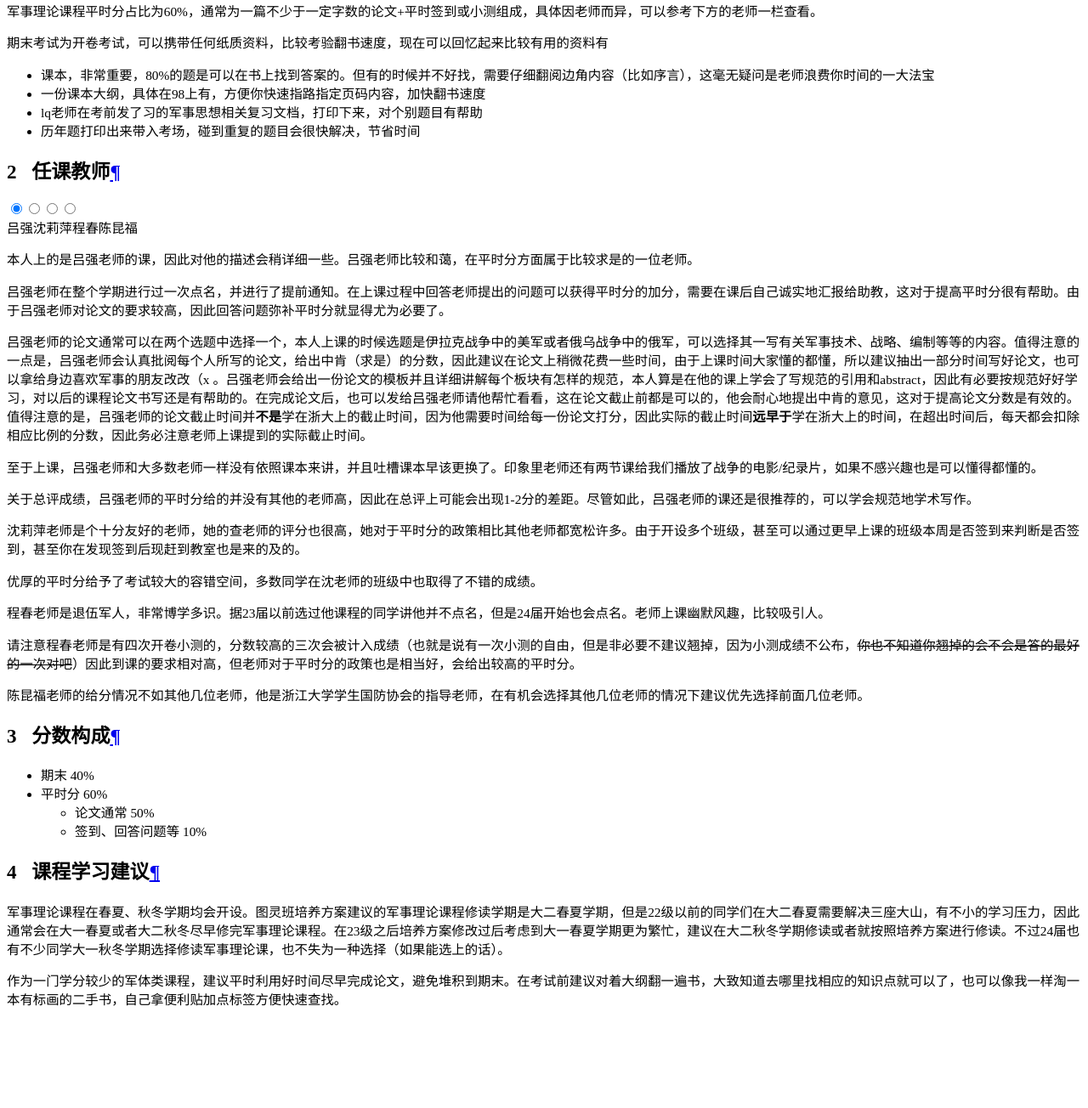
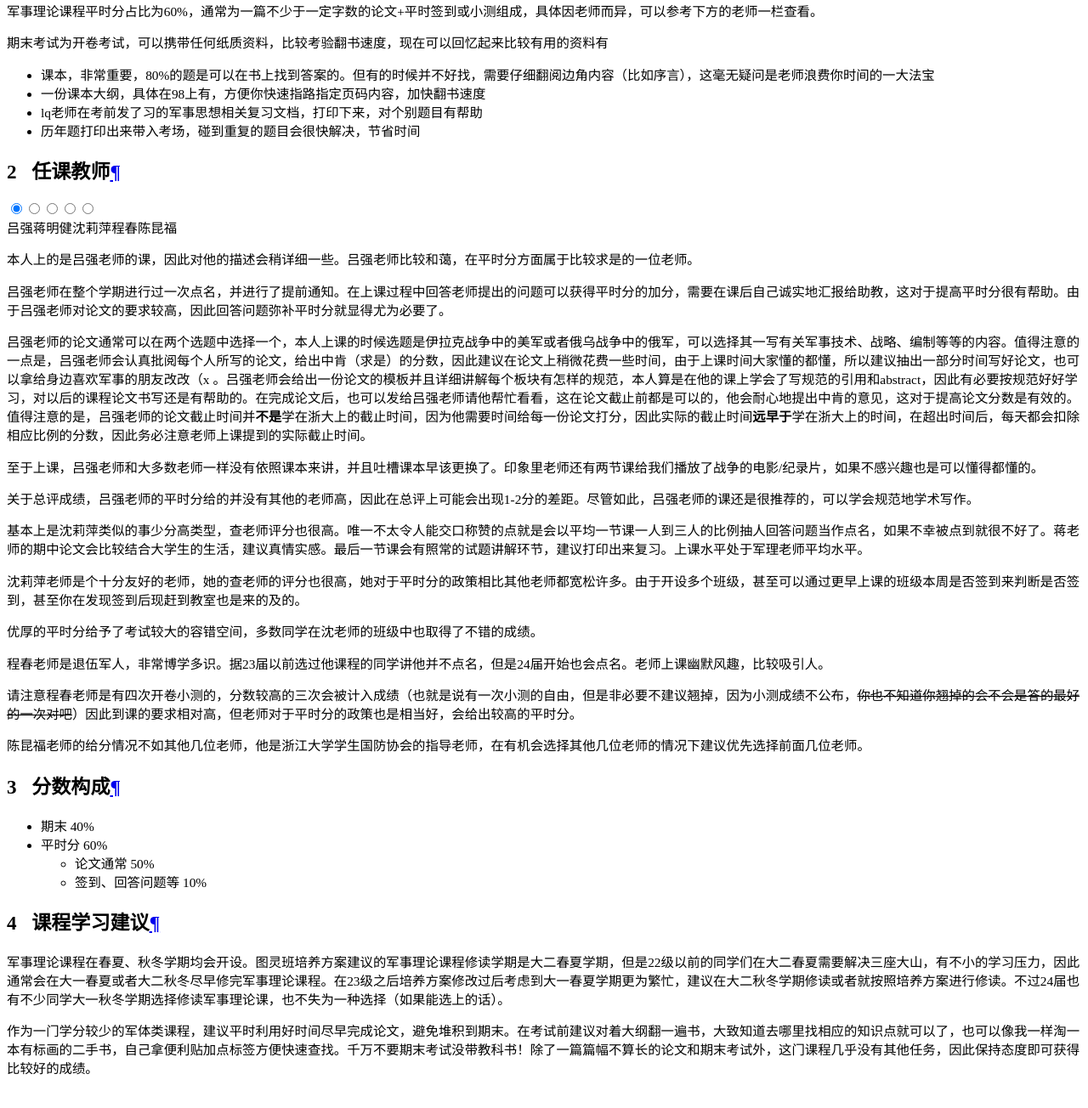
Before and after one commit to ZJU-Turing/TuringCourses, an MkDocs documentation site: the page built from docs/political/military_theory/index.md, in a window 1280 px wide and 1400 px high, scrolled down 18508 px. Shown: the top 1304 px of the window at 85% size. Built offline with MkDocs 1.6.1 and Material for MkDocs 9.7.7, drawn with Linux system fonts in a browser that asks for light colours; comment, search, counter and statistics services are not loaded.

Commit message:
docs: 更新军理、普通物理学实验 Ⅰ、离散数学理论基础相关内容 (#222)

```diff
--- a/docs/political/military_theory/index.md
+++ b/docs/political/military_theory/index.md
@@ -32,6 +32,10 @@ abbrs:
 
     关于总评成绩，吕强老师的平时分给的并没有其他的老师高，因此在总评上可能会出现1-2分的差距。尽管如此，吕强老师的课还是很推荐的，可以学会规范地学术写作。
 
+=== "蒋明健"
+
+    基本上是沈莉萍类似的事少分高类型，查老师评分也很高。唯一不太令人能交口称赞的点就是会以平均一节课一人到三人的比例抽人回答问题当作点名，如果不幸被点到就很不好了。蒋老师的期中论文会比较结合大学生的生活，建议真情实感。最后一节课会有照常的试题讲解环节，建议打印出来复习。上课水平处于军理老师平均水平。
+
 === "沈莉萍"
 
     沈莉萍老师是个十分友好的老师，她的查老师的评分也很高，她对于平时分的政策相比其他老师都宽松许多。由于开设多个班级，甚至可以通过更早上课的班级本周是否签到来判断是否签到，甚至你在发现签到后现赶到教室也是来的及的。
@@ -59,4 +63,4 @@ abbrs:
 
 军事理论课程在春夏、秋冬学期均会开设。图灵班培养方案建议的军事理论课程修读学期是大二春夏学期，但是22级以前的同学们在大二春夏需要解决三座大山，有不小的学习压力，因此通常会在大一春夏或者大二秋冬尽早修完军事理论课程。在23级之后培养方案修改过后考虑到大一春夏学期更为繁忙，建议在大二秋冬学期修读或者就按照培养方案进行修读。不过24届也有不少同学大一秋冬学期选择修读军事理论课，也不失为一种选择（如果能选上的话）。
 
-作为一门学分较少的军体类课程，建议平时利用好时间尽早完成论文，避免堆积到期末。在考试前建议对着大纲翻一遍书，大致知道去哪里找相应的知识点就可以了，也可以像我一样淘一本有标画的二手书，自己拿便利贴加点标签方便快速查找。
+作为一门学分较少的军体类课程，建议平时利用好时间尽早完成论文，避免堆积到期末。在考试前建议对着大纲翻一遍书，大致知道去哪里找相应的知识点就可以了，也可以像我一样淘一本有标画的二手书，自己拿便利贴加点标签方便快速查找。千万不要期末考试没带教科书！除了一篇篇幅不算长的论文和期末考试外，这门课程几乎没有其他任务，因此保持态度即可获得比较好的成绩。
```
Also changed, not shown: docs/major_basic/discrete_math/index.md (+2 -0 lines), docs/math_phys/physics_experiment1/index.md (+3 -1 lines).
